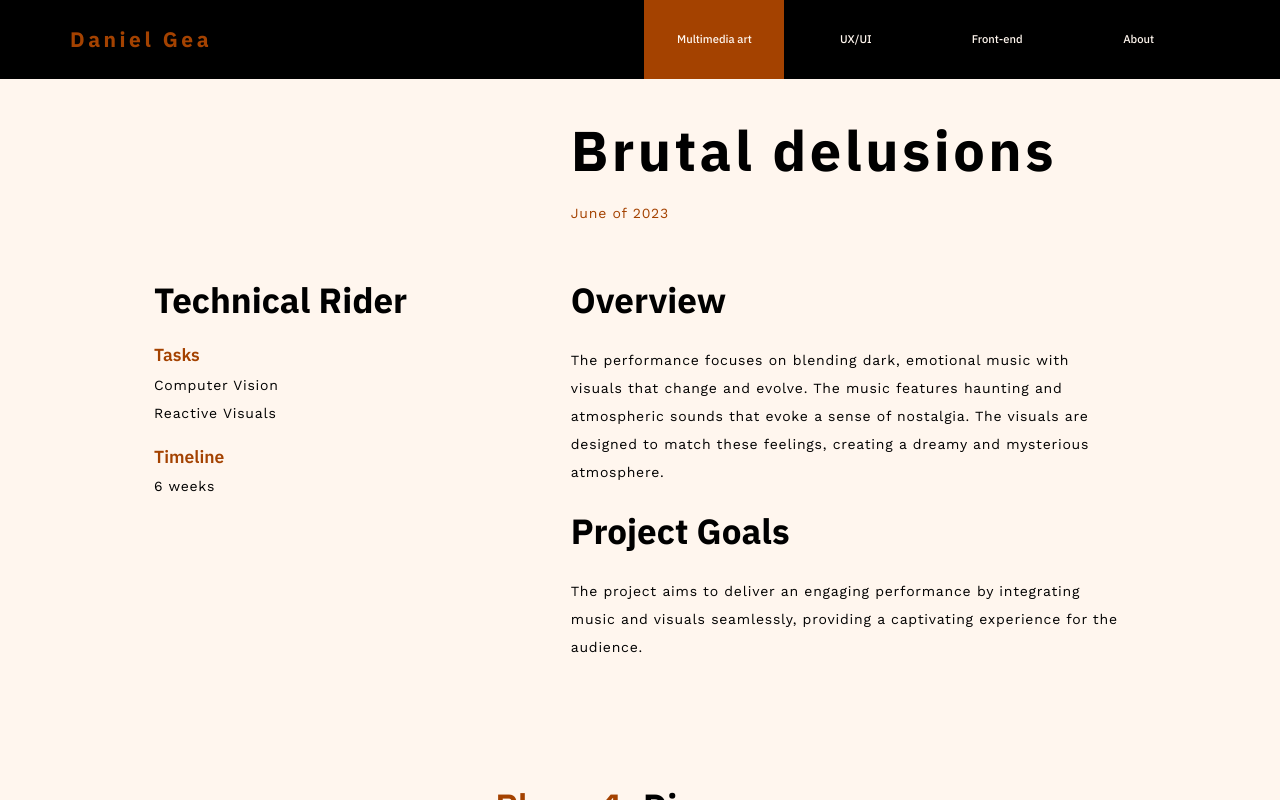
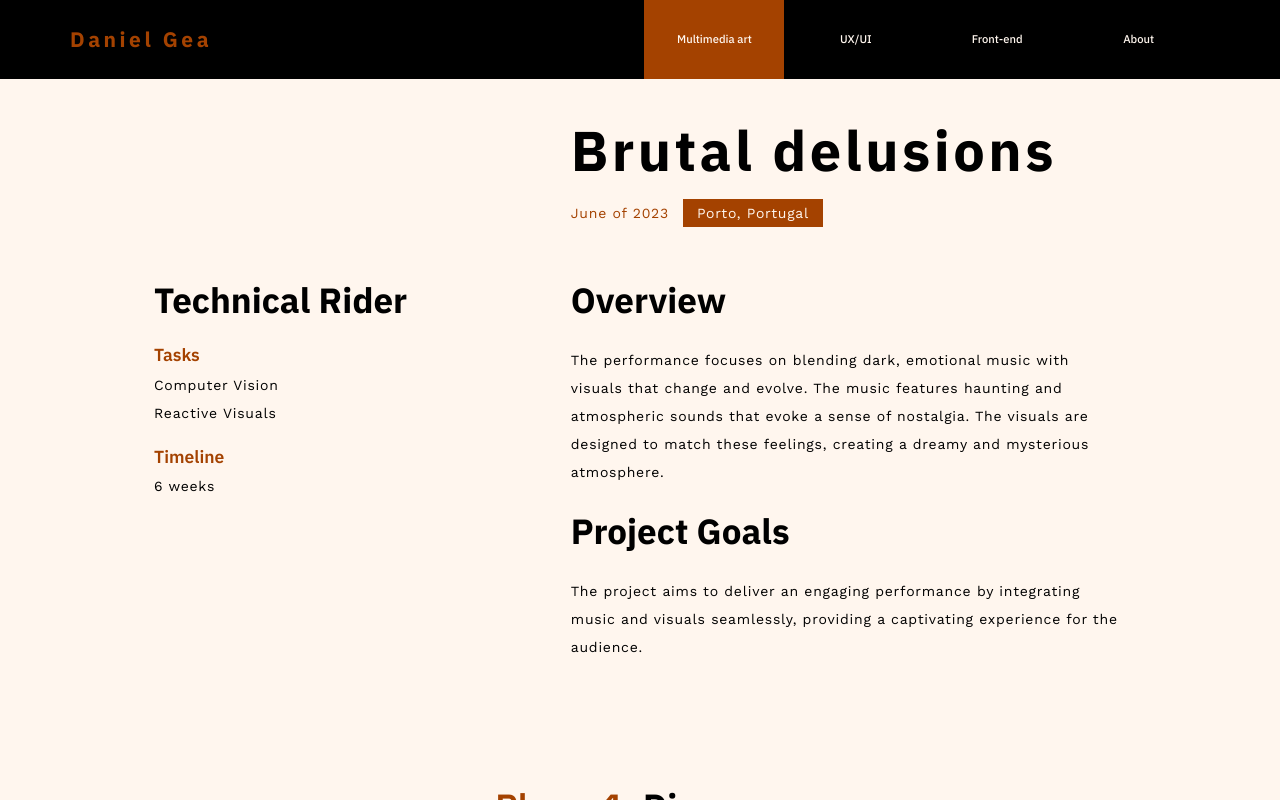
Before and after one commit to dngea/Website-danielgea, a plain HTML site: page pages_multimedia/multimedia-delusions.html in a window 1280 px wide. Drawn offline with nearby package versions, Linux system fonts and the light colour scheme.

Commit message:
16.01.2025

```diff
--- a/pages_multimedia/multimedia-delusions.html
+++ b/pages_multimedia/multimedia-delusions.html
@@ -44,6 +44,7 @@
                 <div class="project__header">
                     <h1>Brutal delusions</h1>
                     <p class="date">June of 2023</p>
+                    <p class="location">Porto, Portugal</p>
                 </div>
             </div>
             <div class="project__content">
```
